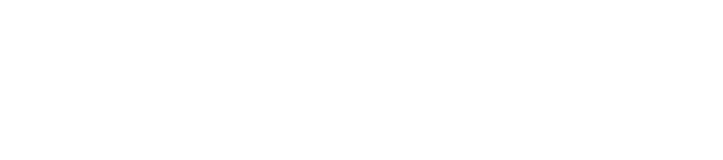
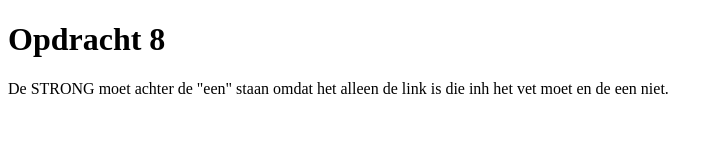
Before and after one commit to KeanoDedrie/Webdevelopment, a plain HTML site: page Opdracht_8.html in a window 1280 px wide. Shown: the whole page, without its empty margins (0-723 px from the left). Drawn offline with Linux system fonts and the light colour scheme.

Commit message:
Update Opdracht_8.html

```diff
--- a/Opdracht_8.html
+++ b/Opdracht_8.html
@@ -2,9 +2,10 @@
 <html lang="en">
 <head>
     <meta charset="UTF-8">
-    <title>Title</title>
+    <title>Web Development I</title>
 </head>
 <body>
-
+<h1>Opdracht 8</h1>
+<p>De STRONG moet achter de "een" staan omdat het alleen de link is die inh het vet moet en de een niet.</p>
 </body>
 </html>
```
